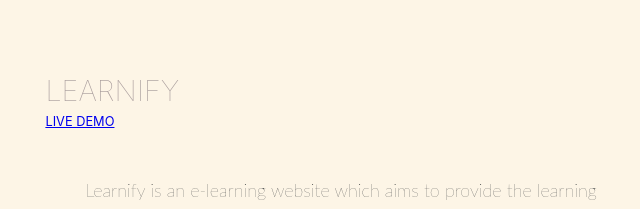
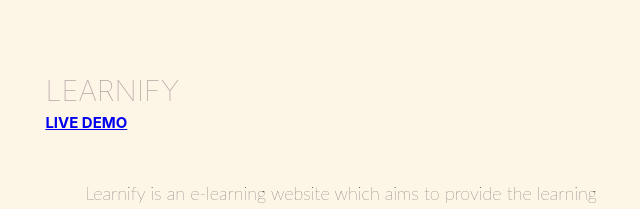
Before and after one commit to iam-anubhav/My-Website, a plain HTML site: page index.html in a window 1280 px wide. Shown: the part 1901-2110 px from the top of the page, 251-891 px from the left. Drawn offline with Linux system fonts and the light colour scheme; a web font is replaced by a local one.

Commit message:
Update index.html

```diff
--- a/index.html
+++ b/index.html
@@ -128,7 +128,7 @@
                     <div class="project">
                         <div class="subheading-sec">
                             <h5>LearniFy</h5>
-                            <a href="https://learnify-iota.vercel.app/" target="_blank">Live Demo</a>
+                            <h3 style="display:inline-block;"><a href="https://learnify-iota.vercel.app/" target="_blank">Live Demo</a></h3>
                         </div>
                         <div class="description">
                             <ul>
```
